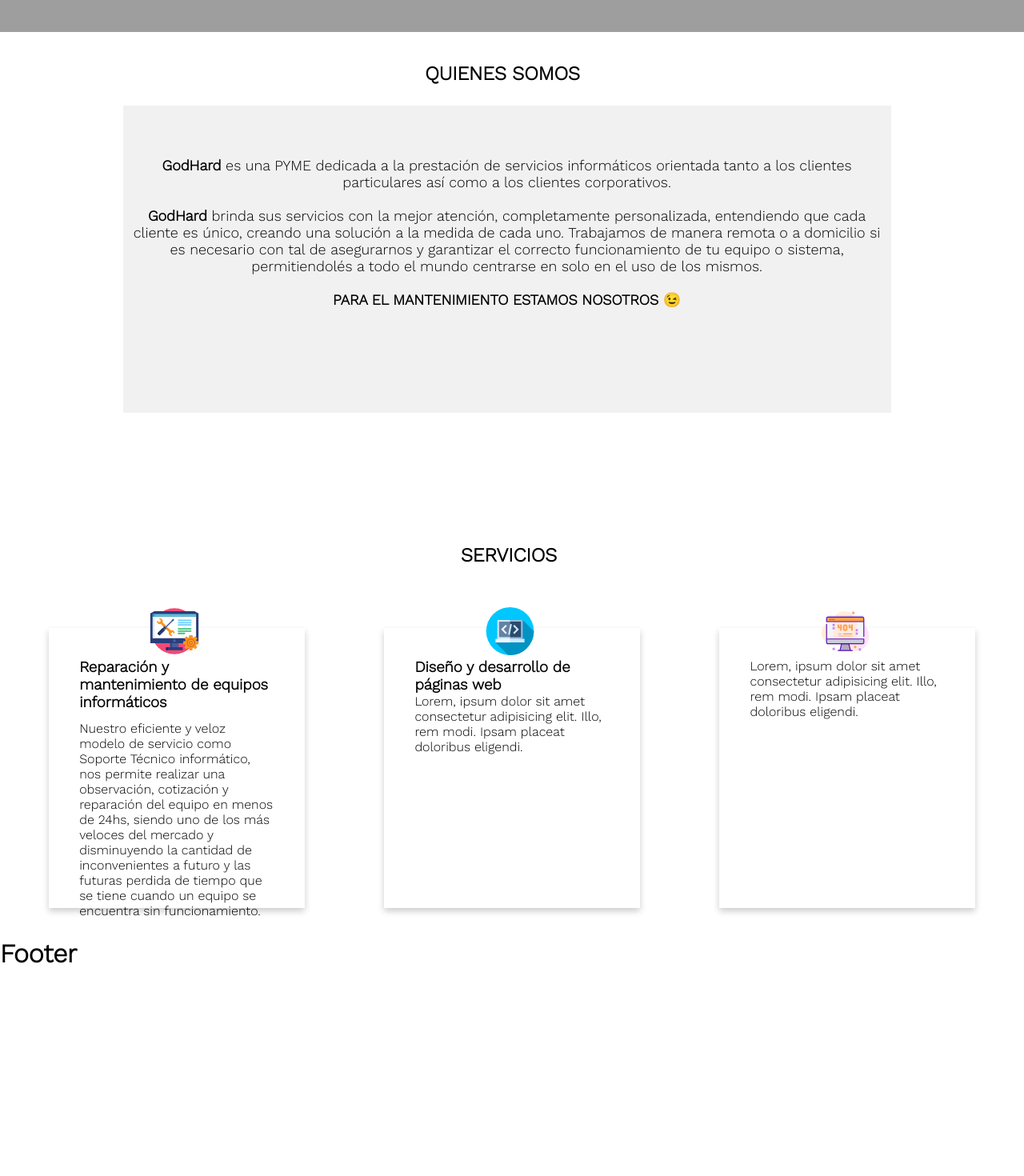
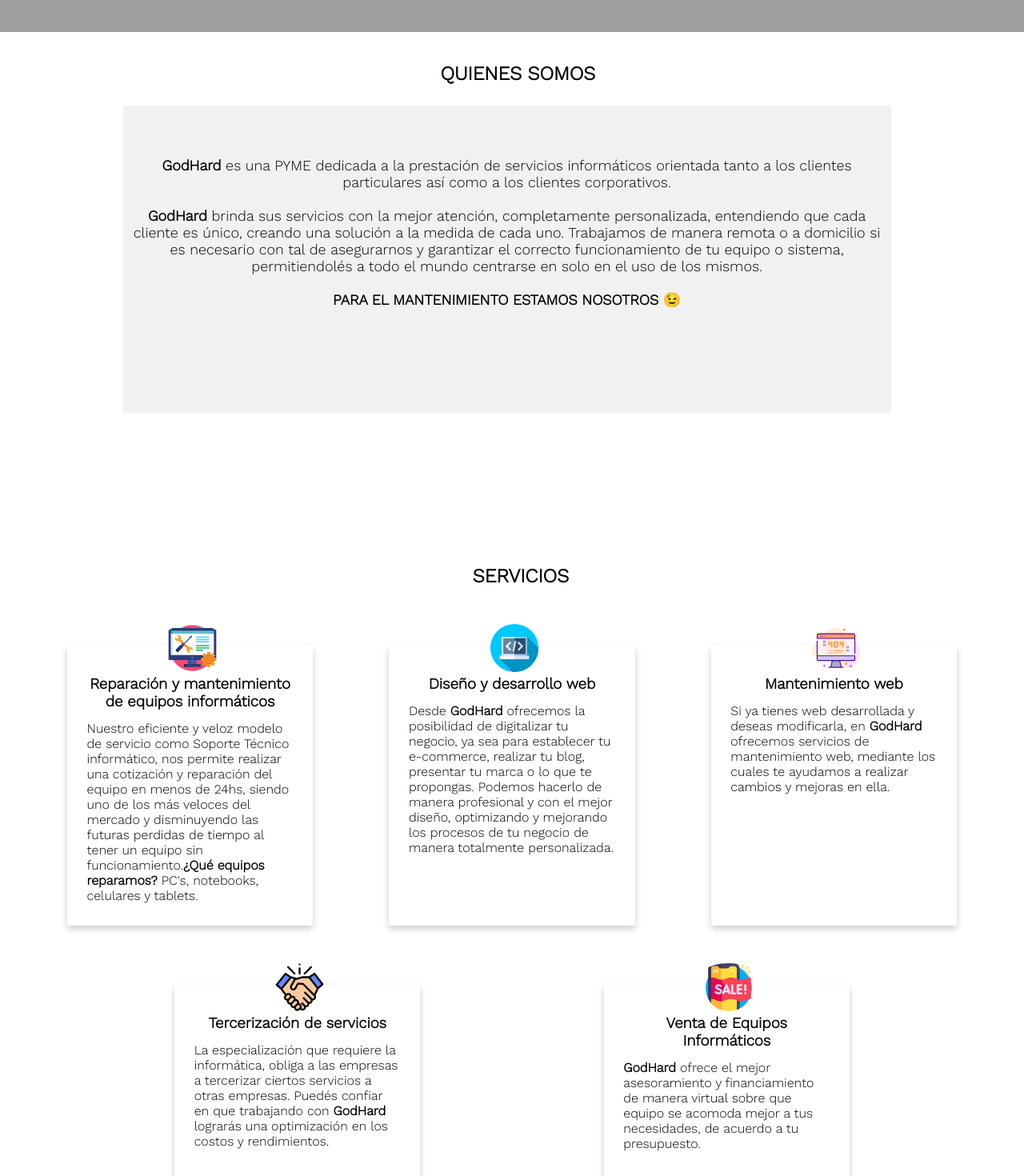
Before and after one commit to Matisantillan11/god-hard-react, a React (Create React App) app: page / in a window 1280 px wide. Shown: the part 680-2150 px from the top of the page at 80% size. Before the commit the page ends 1891 px from the top, so only its background shows below. Built offline with nearby package versions, Linux system fonts and the light colour scheme; grey boxes are pictures that could not be loaded.

Commit message:
services area complete done, adding contact area and footer. who are we area in development

```diff
--- /dev/null
+++ b/src/components/contact.js
@@ -0,0 +1,9 @@
+import React from 'react';
+
+class Contact extends React.Component{
+    render(){
+        return <h1>Contacto</h1>
+    }
+}
+
+export default Contact;
--- /dev/null
+++ b/src/components/services.js
@@ -0,0 +1,54 @@
+import React from 'react';
+
+
+import laptop from '../images/icons/laptop.svg';
+import coding from '../images/icons/coding.svg';
+import error from '../images/icons/404-error.svg';
+import sold from '../images/icons/sold.svg';
+import hands from '../images/icons/hands.svg';
+
+import './styles/services.css'
+
+class Services extends React.Component{
+    render(){
+        return(
+            <div>
+                <div className="our-services">
+                    <h2 className="our-services__title">SERVICIOS</h2>
+                    <div className="our-services__services">
+                        <div className="our-services__container">
+                            <img src={laptop} alt="" className="our__service-img"/>
+                            <h3 className="our__service-title">Reparación y mantenimiento de equipos informáticos</h3>
+                            <p>Nuestro eficiente y veloz modelo de servicio como Soporte Técnico informático, nos permite realizar una cotización y reparación del equipo en menos de 24hs, siendo uno de los más veloces del mercado y disminuyendo las futuras perdidas de tiempo al tener un equipo sin funcionamiento.
+                            <b>¿Qué equipos reparamos?</b> PC's, notebooks, celulares y tablets.
+                            </p>
+                        </div>
+                        <div className="our-services__container">
+                            <img src={coding} alt="" className="our__service-img"/>
+                            <h3 className="our__service-title">Diseño y desarrollo web</h3>
+                            <p>Desde <b>GodHard</b> ofrecemos la posibilidad de digitalizar tu negocio, ya sea para establecer tu e-commerce, realizar tu blog, presentar tu marca o lo que te propongas. Podemos hacerlo de manera profesional y con el mejor diseño, optimizando y mejorando los procesos de tu negocio de manera totalmente personalizada.</p>
+                        </div>
+                        <div className="our-services__container">
+                            <img src={error} alt="" className="our__service-img"/>
+                            <h3 className="our__service-title">Mantenimiento web</h3>
+                            <p>Si ya tienes web desarrollada y deseas modificarla, en <b>GodHard</b> ofrecemos servicios de mantenimiento web, mediante los cuales te ayudamos a realizar cambios y mejoras en ella.  </p>
+                        </div>
+                        <div className="our-services__container">
+                            <img src={hands} alt="" className="our__service-img"/>
+                            <h3 className="our__service-title">Tercerización de servicios</h3>
+                            <p>La especialización que requiere la informática, obliga a las empresas a tercerizar ciertos servicios a otras empresas. Puedés confiar en que trabajando con <b>GodHard</b> lograrás una optimización en los costos y rendimientos.</p>
+                        </div>
+                        <div className="our-services__container">
+                            <img src={sold} alt="" className="our__service-img"/>
+                            <h3 className="our__service-title">Venta de Equipos Informáticos</h3>
+                            <p><b>GodHard</b> ofrece el mejor asesoramiento y financiamiento de manera virtual sobre que equipo se acomoda mejor a tus necesidades, de acuerdo a tu presupuesto. </p>
+                        </div>
+
+                    </div>
+                </div>
+            </div>
+        )
+    }
+}
+
+export default Services;
--- /dev/null
+++ b/src/components/styles/contact.css
@@ -0,0 +1,8 @@
+@import url('https://fonts.googleapis.com/css2?family=Work+Sans:wght@300&display=swap');
+
+*{
+    margin: 0;
+    padding: 0;
+    box-sizing: border-box;
+    font-family: 'Work Sans', sans-serif;
+}
--- /dev/null
+++ b/src/components/styles/services.css
@@ -0,0 +1,48 @@
+@import url('https://fonts.googleapis.com/css2?family=Work+Sans:wght@300&display=swap');
+
+*{
+    margin: 0;
+    padding: 0;
+    box-sizing: border-box;
+    font-family: 'Work Sans', sans-serif;
+}
+
+.our-services{
+    padding: 2%;
+    margin-bottom: 5%;
+}
+
+.our-services__title{
+    margin:0% 0 3% 46%
+}
+.our-services__services{
+    display:flex;
+    justify-content: space-evenly;
+    flex-wrap: wrap;
+}
+
+.our-services__container{
+    width: 25%;
+    display: block;
+    box-shadow: 0 4px 8px 0 rgba(0, 0, 0, 0.2);
+    padding: 3% 2% 1% 2%;
+    margin:3%;
+    height: 350px;
+
+}
+
+.our__service-img{
+    border-radius: 50%;
+    width: 7%;
+    height: 60px;
+}
+
+.our__service-title{
+    margin-bottom: 5%;
+    text-align: center;
+}
+
+.our-services__container .our__service-img{
+    position: absolute;
+    margin: -5% 0 0 6.8%;
+}
--- /dev/null
+++ b/src/components/styles/us.css
@@ -0,0 +1,29 @@
+@import url('https://fonts.googleapis.com/css2?family=Work+Sans:wght@300&display=swap');
+
+*{
+    margin: 0;
+    padding: 0;
+    box-sizing: border-box;
+    font-family: 'Work Sans', sans-serif;
+}
+
+.we-are{
+    height: 80vh;
+
+}
+
+.we-are__title{
+    padding-top: 3%;
+    margin: 0 0 2% 43%;
+
+}
+
+.we-are__container{
+    width: 75%;
+    height: 60%;
+    margin-left: 12%;
+    font-size: 18px;
+    padding: 5% 1% 0 1%;
+    text-align: center;
+    background:#f1f1f1;
+}
--- /dev/null
+++ b/src/components/us.js
@@ -0,0 +1,21 @@
+import React from 'react';
+
+import './styles/us.css'
+class Us extends React.Component{
+    render(){
+        return(
+            <div>
+                <div id="us"className="we-are">
+                    <h2 className="we-are__title">QUIENES SOMOS</h2>
+                    <div className="we-are__container">
+                        <p><b>GodHard</b> es una PYME dedicada a la prestación de servicios informáticos orientada tanto a los clientes particulares así como a los clientes corporativos. </p>
+                        <p><br></br><b>GodHard</b> brinda sus servicios con la mejor atención, completamente personalizada, entendiendo que cada cliente es único, creando una solución a la medida de cada uno. Trabajamos de manera remota o a domicilio si es necesario con tal de asegurarnos y garantizar el correcto funcionamiento de tu equipo o sistema, permitiendolés a todo el mundo centrarse en solo en el uso de los mismos. </p>
+                        <p><br></br><b>PARA EL MANTENIMIENTO ESTAMOS NOSOTROS 😉</b></p>
+                    </div>
+                </div>
+            </div>
+        )
+
+    }
+}
+export default Us;
--- a/src/pages/homePage.js
+++ b/src/pages/homePage.js
@@ -1,12 +1,12 @@
 import React from 'react';
+import {Link} from 'react-router-dom';
 
 import NavBar from '../components/NavBar';
 import Footer from '../components/footer';
+import Services from '../components/services';
+import Us from '../components/us';
+import Contact from '../components/contact'
 
-import laptop from '../images/icons/laptop.svg';
-import coding from '../images/icons/coding.svg';
-import error from '../images/icons/404-error.svg';
-import Imagen from '../images/technology-header.jpg'
 import './styles/homePage.css';
 
 class HomePage extends React.Component{
@@ -19,35 +19,11 @@
                         <h1 className="header__container--title">Las mejores soluciones de la mano del mejor equipo</h1>
                         <p className="header__container--subtitle "> Vivi una experiencia diferente!</p>
                     </div>
-                    <button className="header__button">Conocenos!</button>
+                    <a href="#us" className="header__button" >Conocenos!</a>
                 </div>
-                <div className="we-are">
-                    <h2 className="we-are__title">QUIENES SOMOS</h2>
-                    <div className="we-are__container">
-                        <p><b>GodHard</b> es una PYME dedicada a la prestación de servicios informáticos orientada tanto a los clientes particulares así como a los clientes corporativos. </p>
-                        <p><br></br><b>GodHard</b> brinda sus servicios con la mejor atención, completamente personalizada, entendiendo que cada cliente es único, creando una solución a la medida de cada uno. Trabajamos de manera remota o a domicilio si es necesario con tal de asegurarnos y garantizar el correcto funcionamiento de tu equipo o sistema, permitiendolés a todo el mundo centrarse en solo en el uso de los mismos. </p>
-                        <p><br></br><b>PARA EL MANTENIMIENTO ESTAMOS NOSOTROS 😉</b></p>
-                    </div>
-                </div>
-                <div className="our-services">
-                    <h2 className="our-services__title">SERVICIOS</h2>
-                    <div className="our-services__services">
-                        <div className="our-services__container">
-                            <img src={laptop} alt="" className="our__service-img"/>
-                            <h3 className="our__service-title">Reparación y mantenimiento de equipos informáticos</h3>
-                            <p>Nuestro eficiente y veloz modelo de servicio como Soporte Técnico informático, nos permite realizar una observación, cotización y reparación del equipo en menos de 24hs, siendo uno de los más veloces del mercado y disminuyendo la cantidad de inconvenientes a futuro y las futuras perdida de tiempo que se tiene cuando un equipo se encuentra sin funcionamiento.</p>
-                        </div>
-                        <div className="our-services__container">
-                            <img src={coding} alt="" className="our__service-img"/>
-                            <h3>Diseño y desarrollo de páginas web</h3>
-                            <p>Lorem, ipsum dolor sit amet consectetur adipisicing elit. Illo, rem modi. Ipsam placeat doloribus eligendi.</p>
-                        </div>
-                        <div className="our-services__container">
-                            <img src={error} alt="" className="our__service-img"/>
-                            <p>Lorem, ipsum dolor sit amet consectetur adipisicing elit. Illo, rem modi. Ipsam placeat doloribus eligendi.</p>
-                        </div>
-                    </div>
-                </div>
+                <Us />
+                <Services />
+                <Contact />
                 <Footer />
             </div>
         )
--- a/src/pages/styles/homePage.css
+++ b/src/pages/styles/homePage.css
@@ -1,3 +1,12 @@
+@import url('https://fonts.googleapis.com/css2?family=Work+Sans:wght@300&display=swap');
+
+*{
+    margin: 0;
+    padding: 0;
+    box-sizing: border-box;
+    font-family: 'Work Sans', sans-serif;
+}
+
 .header{
     height: 80vh;
     background: url("../../images/technology-header.jpg"), #1b1b2580;
@@ -7,7 +16,7 @@
 .header__container{
     width: 30rem;
     padding-top: 7%;
-    margin-left: 31.5%;
+    margin:0 0 3% 33%;
     text-align: center;
 }
 .header__container--title{
@@ -22,76 +31,14 @@
 .header__button{
     border: 2px solid;
     border-radius: .8rem;
+    text-decoration: none;
     padding: 1.2%;
     color: #f1f1f1;
     background: #1b1b20;
-    margin: 2rem 0 0 45%;
+    margin-left: 46%;
 }
 
 .header__button:hover{
     background: transparent;
     cursor: pointer;
 }
-
-
-/*we are*/
-
-.we-are{
-    height: 80vh;
-
-}
-
-.we-are__title{
-    padding-top: 3%;
-    margin: 0 0 2% 41.5%;
-
-}
-
-.we-are__container{
-    width: 75%;
-    height: 60%;
-    margin-left: 12%;
-    font-size: 18px;
-    padding: 5% 1% 0 1%;
-    text-align: center;
-    background:#f1f1f1;
-}
-
-/*services*/
-
-.our-services{
-}
-
-.our-services__title{
-    margin:0% 0 3% 45%
-}
-.our-services__services{
-    display:flex;
-    justify-content: space-evenly;
-    flex-wrap: wrap;
-}
-
-.our-services__container{
-    width: 25%;
-    display: block;
-    box-shadow: 0 4px 8px 0 rgba(0, 0, 0, 0.2);
-    padding: 3%;
-    margin:3%;
-    height: 350px;
-
-}
-
-.our__service-img{
-    border-radius: 50%;
-    width: 7%;
-    height: 60px;
-}
-
-.our__service-title{
-    margin-bottom: 5%;
-}
-
-.our-services__container .our__service-img{
-    position: absolute;
-    margin: -5% 0 15% 5.8%;
-}
```
Also changed, not shown: src/images/icons/hands.svg (added), src/images/icons/sold.svg (added).
